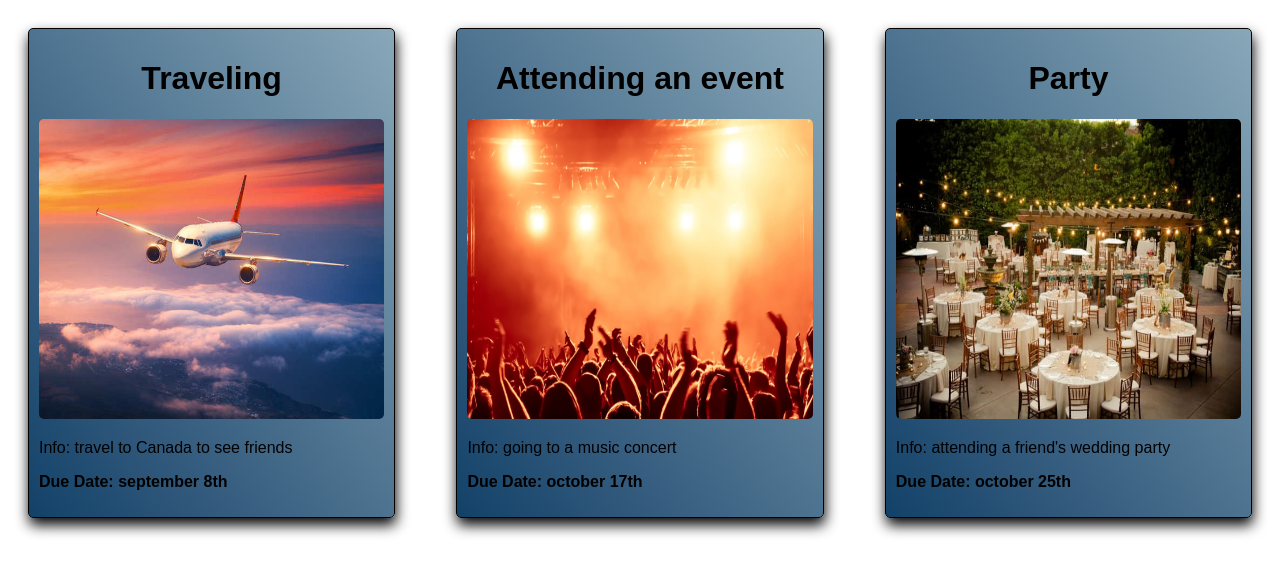
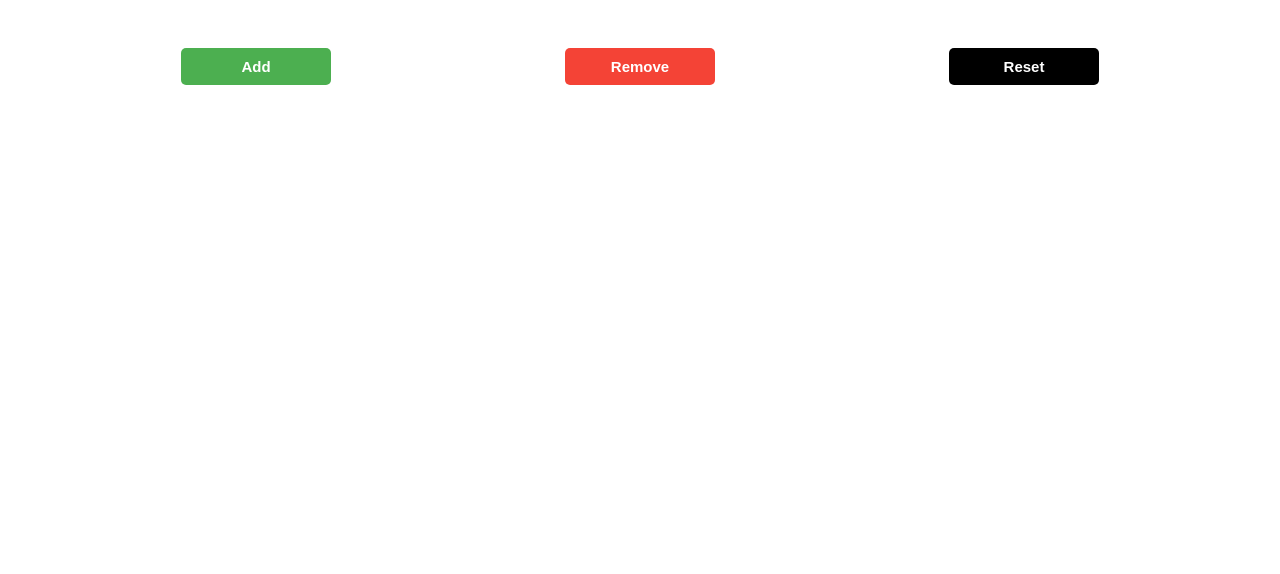
Before and after one commit to hovaroyan/cards, an Angular app: page / in a window 1280 px wide. Shown: the top 574 px of the page. Built offline with nearby package versions, Linux system fonts and the light colour scheme.

Commit message:
added button functionality + design fix

```diff
--- a/src/app/app.component.css
+++ b/src/app/app.component.css
@@ -1,9 +1,24 @@
 .main-container {
     display: flex;
+    flex-direction: column;
+    width: 100%;
+    align-items: center;
+}
+.button-container {
+    display: flex;
     justify-content: space-between;
-    width: 100%;
+    width: 75%;
+    padding: 20px;
 }
 
-.container {
-    width: 30%;
+.cards-main-container {
+    display: flex;
+    justify-content: space-around;
+    width: 100%;
+    flex-wrap: wrap;
 }
+
+.card-container {
+   width: 30%;
+   padding-top: 20px;
+}
--- a/src/app/app.component.html
+++ b/src/app/app.component.html
@@ -1,9 +1,15 @@
 <div class="main-container">
-<app-todo-card class="container" *ngFor = 'let card of cards'
-               [image] = 'card.image'
-               [title] = 'card.title'
-               [description] = 'card.description'
-               [dueDate] = 'card.dueDate'
-
-></app-todo-card>
+    <div class="button-container">
+        <app-button color='#4CAF50' textColor="white" text="Add" (click)="handleAdd()"></app-button>
+        <app-button color='#f44336' textColor="white" text="Remove" (click)="handleDelete()"></app-button>
+        <app-button color='black' textColor="white" text="Reset" (click)="handleReset()"></app-button>
+    </div>
+    <div class="cards-main-container">
+        <app-todo-card class="card-container" *ngFor = 'let card of cards | slice : 0 : cardsCount'
+        [image] = 'card.image'
+        [title] = 'card.title'
+        [description] = 'card.description'
+        [dueDate] = 'card.dueDate' >
+        </app-todo-card>
+    </div>
 </div>
--- a/src/app/app.component.ts
+++ b/src/app/app.component.ts
@@ -7,5 +7,18 @@ import { CARDS } from './todo-card/cards';
   styleUrls: ['./app.component.css']
 })
 export class AppComponent {
-  cards = CARDS
-}
+  cards = CARDS;
+  cardsCount: number = 0;
+
+  handleAdd() {
+    this.cardsCount +=1;
+  }
+
+  handleDelete() {
+    this.cardsCount -=1;
+  }
+
+  handleReset() {
+    this.cardsCount -= this.cardsCount;
+  }
+};
--- a/src/app/app.module.ts
+++ b/src/app/app.module.ts
@@ -3,11 +3,13 @@ import { BrowserModule } from '@angular/platform-browser';
 
 import { AppComponent } from './app.component';
 import { TodoCardComponent } from './todo-card/todo-card.component';
+import { ButtonComponent } from './button/button.component';
 
 @NgModule({
   declarations: [
     AppComponent,
-    TodoCardComponent
+    TodoCardComponent,
+    ButtonComponent
   ],
   imports: [
     BrowserModule
--- /dev/null
+++ b/src/app/button/button.component.css
@@ -0,0 +1,9 @@
+.button {
+    border: none;
+    border-radius: 5px;
+    padding: 10px 20px;
+    font-size: 15px;
+    font-weight: bold;
+    cursor: pointer;
+    width: 150px;
+}
--- /dev/null
+++ b/src/app/button/button.component.html
@@ -0,0 +1 @@
+<button class="button" [style.background]=color [style.color]=textColor> {{ text }} </button>
--- /dev/null
+++ b/src/app/button/button.component.ts
@@ -0,0 +1,22 @@
+import { Component, OnInit, Input, Output, EventEmitter } from '@angular/core';
+
+@Component({
+  selector: 'app-button',
+  templateUrl: './button.component.html',
+  styleUrls: ['./button.component.css']
+})
+export class ButtonComponent implements OnInit {
+@Input() text: string= "";
+@Input() color: string= "";
+@Input() textColor: string= "";
+@Output() btnClick = new EventEmitter();
+
+  constructor() { }
+
+  ngOnInit(): void {
+  }
+
+  onClick() {
+    this.btnClick.emit();
+  }
+}
--- a/src/app/todo-card/cards.ts
+++ b/src/app/todo-card/cards.ts
@@ -17,4 +17,29 @@ export const CARDS =[
         description: `attending a friend's wedding party`,
         dueDate: 'october 25th',
     },
+    {
+        image: 'assets/wedding.jpeg',
+        title: 'Party',
+        description: `attending a friend's wedding party`,
+        dueDate: 'october 25th',
+    },
+    {
+        image: 'assets/wedding.jpeg',
+        title: 'Party',
+        description: `attending a friend's wedding party`,
+        dueDate: 'october 25th',
+    },
+    {
+        image: 'assets/wedding.jpeg',
+        title: 'Party',
+        description: `attending a friend's wedding party`,
+        dueDate: 'october 25th',
+    },
+    {
+        image: 'assets/wedding.jpeg',
+        title: 'Party',
+        description: `attending a friend's wedding party`,
+        dueDate: 'october 25th',
+    },
+
   ];
--- a/src/app/todo-card/todo-card.component.css
+++ b/src/app/todo-card/todo-card.component.css
@@ -1,7 +1,11 @@
+.container {
+    display: flex;
+    justify-content: center;
+}
+
 .card-container {
     display: flex;
     flex-direction: column;
-    justify-content: center;
     background-image: linear-gradient(to right top, #124168, #31597c, #4e7390, #6b8da4, #89a7b9);
     border: 1px solid black;
     border-radius: 5px;
@@ -9,6 +13,7 @@
     box-shadow: 1px 7px 14px 0px #000000;
     padding: 10px;
     text-align: left;
+    width: 100%;
 }
 
 .card-info-container {
--- a/src/app/todo-card/todo-card.component.html
+++ b/src/app/todo-card/todo-card.component.html
@@ -1,3 +1,4 @@
+<div class="container">
     <div class="card-container">
         <div class="card-header">
             <h1>{{ title }}</h1>
@@ -10,3 +11,4 @@
             <p class="paragraph"> Due Date: {{ dueDate }} </p>
         </div>
     </div>
+</div>
```
Also changed, not shown: 1 other file (tests, documents, lock files or other folders). Lines whose indentation alone changed are shown as unchanged.
